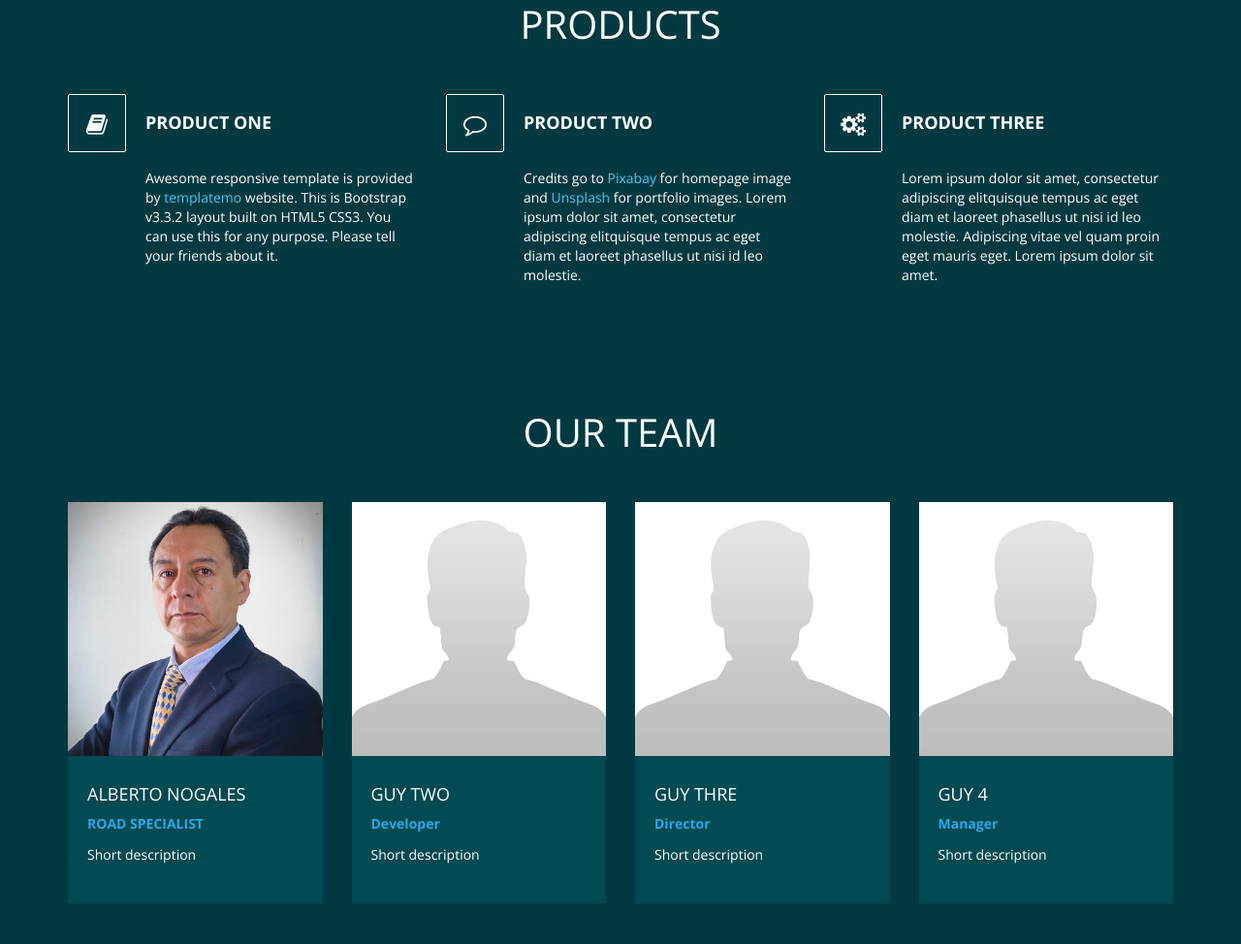
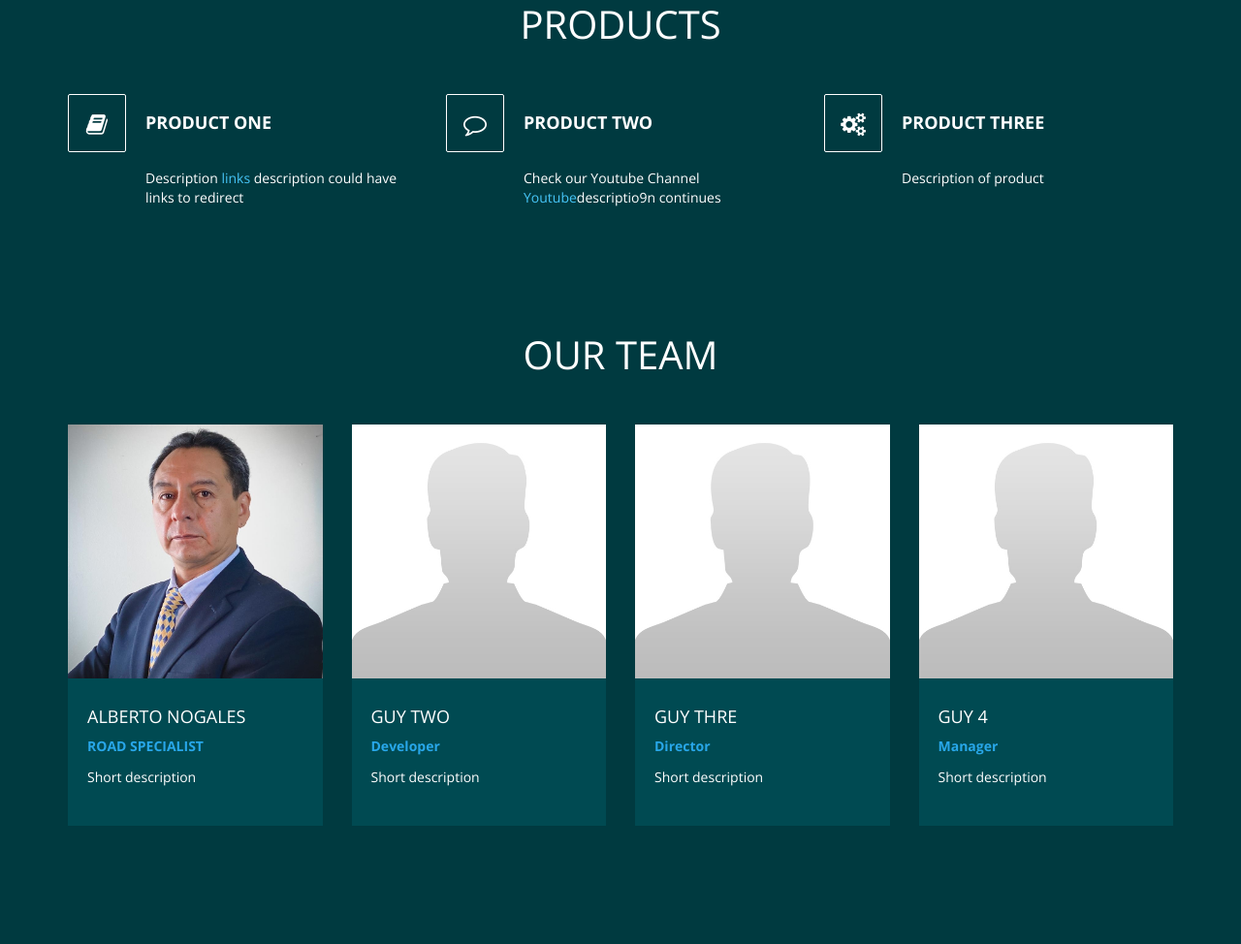
Before and after one commit to dav998/pro4soltrial, a plain HTML site: page index.html in a window 1280 px wide. Shown: the part 855-1829 px from the top of the page at 97% size. Drawn offline with nearby package versions, Linux system fonts and the light colour scheme.

Commit message:
product description correction

```diff
--- a/index.html
+++ b/index.html
@@ -120,7 +120,7 @@
 								<h3 class="media-heading">PRODUCT ONE</h3>
 							</div>
 							<div class="media-body">
-								<p>Awesome responsive template is provided by <a rel="nofollow" href="http://www.templatemo.com" target="_parent">templatemo</a> website. This is Bootstrap v3.3.2 layout built on HTML5 CSS3. You can use this for any purpose. Please tell your friends about it.</p>
+								<p>Description <a rel="nofollow" href="#" target="_parent">links</a> description could have links to redirect</p>
 							</div>
 						</div>
 					</div>
@@ -133,7 +133,7 @@
 								<h3 class="media-heading">PRODUCT TWO</h3>
 							</div>
 							<div class="media-body">
-								<p>Credits go to <a rel="nofollow" href="http://pixabay.com">Pixabay</a> for homepage image and <a rel="nofollow" href="http://unsplash.com">Unsplash</a> for portfolio images. Lorem ipsum dolor sit amet, consectetur adipiscing elitquisque tempus ac eget diam et laoreet phasellus ut nisi id leo molestie.</p>
+								<p>Check our Youtube Channel <a rel="nofollow" href="http://youtube.com">Youtube</a>descriptio9n continues</p>
 							</div>
 						</div>
 					</div>
@@ -146,7 +146,7 @@
 								<h3 class="media-heading">PRODUCT THREE</h3>
 							</div>
 							<div class="media-body">
-								<p>Lorem ipsum dolor sit amet, consectetur adipiscing elitquisque tempus ac eget diam et laoreet phasellus ut nisi id leo molestie. Adipiscing vitae vel quam proin eget mauris eget. Lorem ipsum dolor sit amet.</p>
+								<p>Description of product</p>
 							</div>
 						</div>
 					</div>
```
